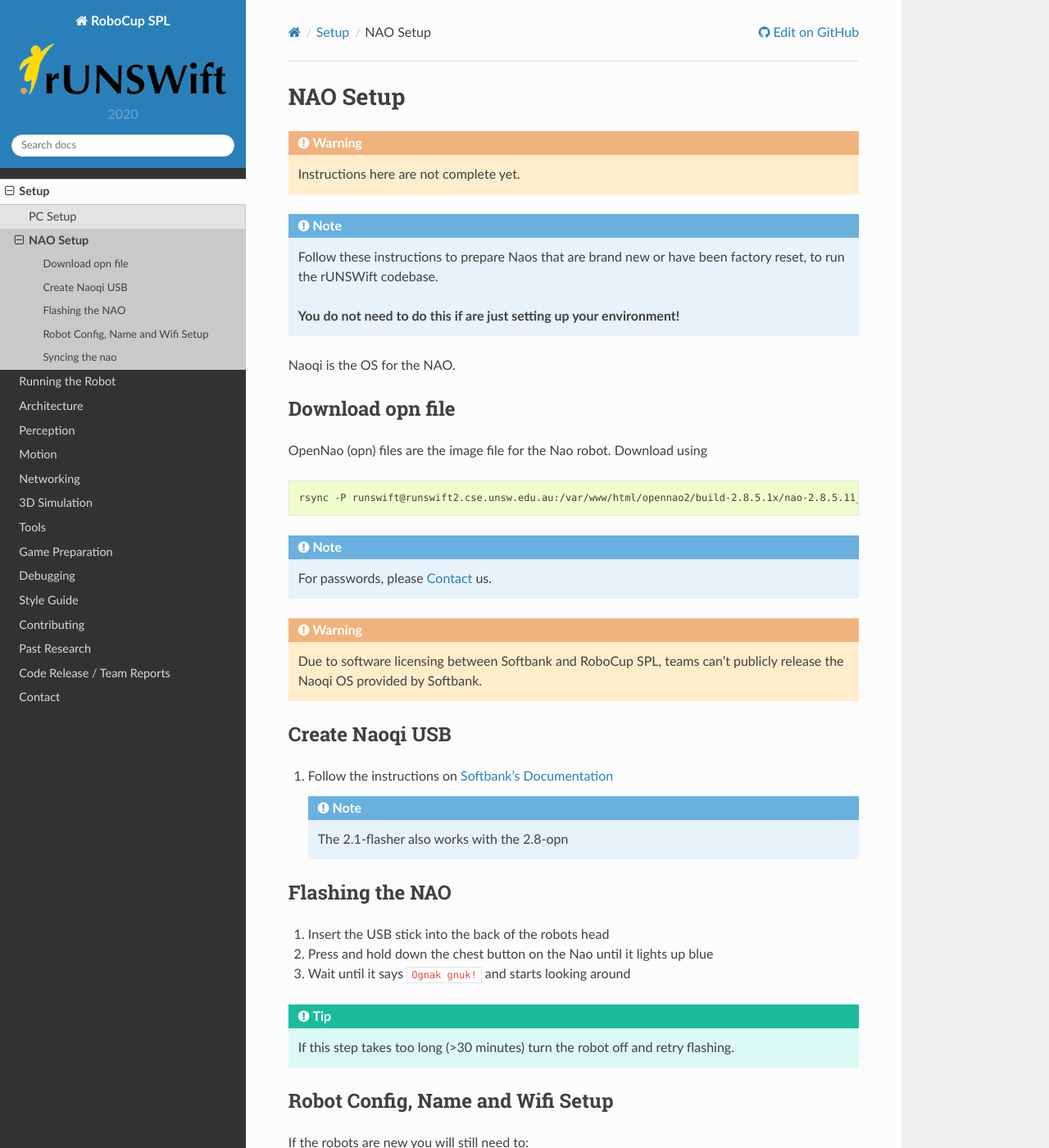
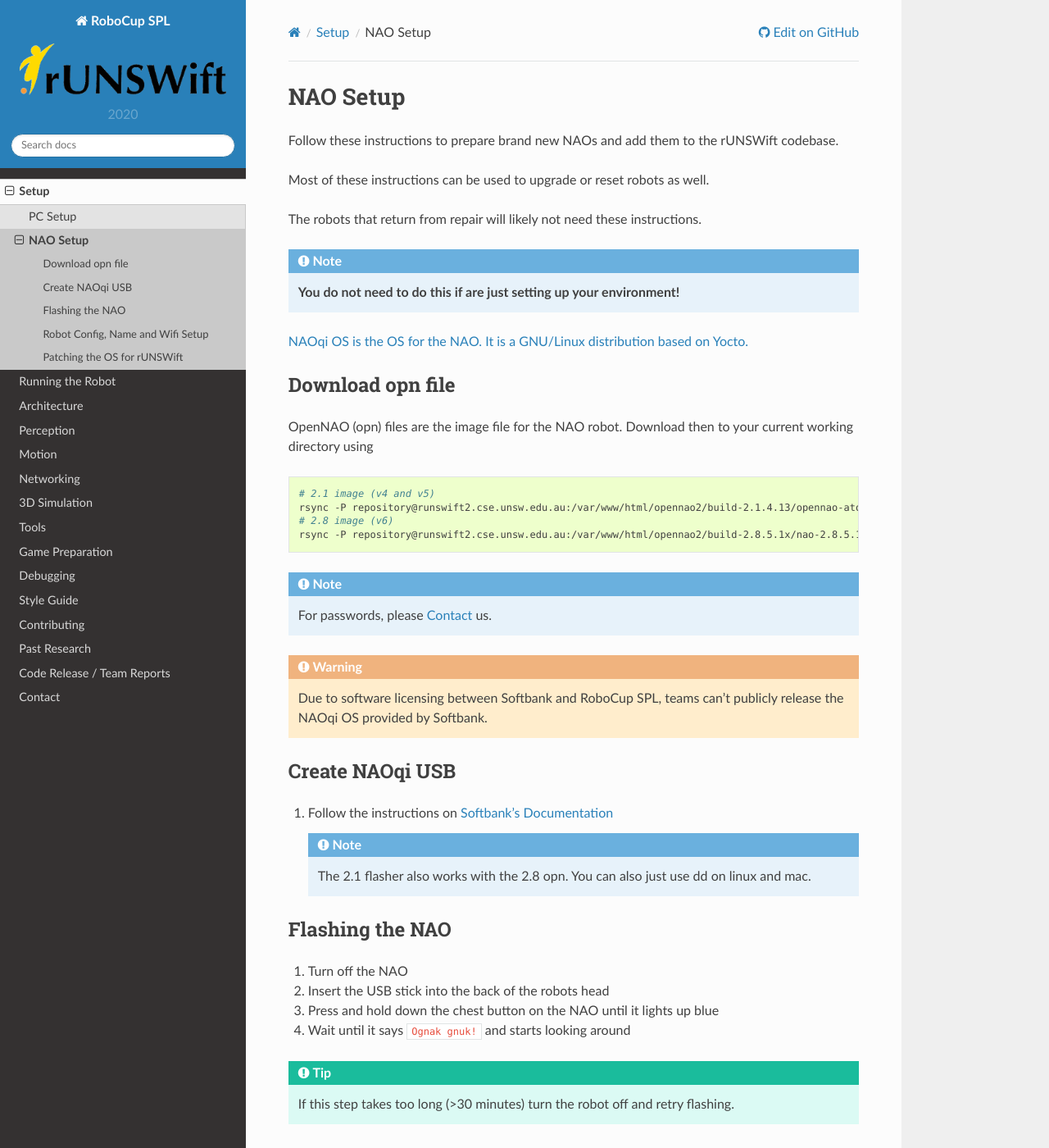
Before and after one commit to UNSWComputing/rUNSWift-docs, a Sphinx documentation site: the page built from source/setup/nao_setup.rst, in a window 1280 px wide and 1400 px high. Shown: the whole window at 82% size. Built offline with Sphinx 7.4.7 and the Read the Docs theme 2.0.0, drawn with Linux system fonts in a browser that asks for light colours; some of the changed text lies outside the part shown.

```diff
--- a/source/setup/nao_setup.rst
+++ b/source/setup/nao_setup.rst
@@ -2,53 +2,58 @@
 NAO Setup
 #########
 
-.. warning::
-    Instructions here are not complete yet.
+Follow these instructions to prepare brand new NAOs and add them to the rUNSWift codebase.
+
+Most of these instructions can be used to upgrade or reset robots as well.
+
+The robots that return from repair will likely not need these instructions.
 
 .. note::
-    Follow these instructions to prepare Naos that are brand new or have been
-    factory reset, to run the rUNSWift codebase.
+ **You do not need to do this if are just setting up your environment!**
 
-    **You do not need to do this if are just setting up your environment!**
-
-Naoqi is the OS for the NAO.
+`NAOqi OS is the OS for the NAO.  It is a GNU/Linux distribution based on Yocto.
+<http://doc.aldebaran.com/2-8/dev/tools/opennao.html>`_
 
 
 *****************
 Download opn file
 *****************
 
-OpenNao (opn) files are the image file for the Nao robot.
-Download using
+OpenNAO (opn) files are the image file for the NAO robot.
+Download then to your current working directory using
 
 .. code-block:: bash
 
-    rsync -P runswift@runswift2.cse.unsw.edu.au:/var/www/html/opennao2/build-2.8.5.1x/nao-2.8.5.11_ROBOCUP_ONLY_with_root.opn .
+    # 2.1 image (v4 and v5)
+    rsync -P repository@runswift2.cse.unsw.edu.au:/var/www/html/opennao2/build-2.1.4.13/opennao-atom-system-image-2.1.4.13_2015-08-27.opn .
+    # 2.8 image (v6)
+    rsync -P repository@runswift2.cse.unsw.edu.au:/var/www/html/opennao2/build-2.8.5.1x/nao-2.8.5.11_ROBOCUP_ONLY_with_root.opn .
 
 .. note::
     For passwords, please :ref:`contact` us.
 
 .. warning::
-    Due to software licensing between Softbank and RoboCup SPL, teams can't publicly release the Naoqi OS provided by Softbank.
+    Due to software licensing between Softbank and RoboCup SPL, teams can't publicly release the NAOqi OS provided by Softbank.
 
 
 ****************
-Create Naoqi USB
+Create NAOqi USB
 ****************
 
 #.  Follow the instructions on
     `Softbank's Documentation <http://doc.aldebaran.com/2-1/software/naoflasher/naoflasher.html>`_
 
     .. note::
-        The 2.1-flasher also works with the 2.8-opn
+        The 2.1 flasher also works with the 2.8 opn.  You can also just use dd on linux and mac.
 
 
 ****************
 Flashing the NAO
 ****************
 
+#. Turn off the NAO
 #. Insert the USB stick into the back of the robots head
-#. Press and hold down the chest button on the Nao until it lights up blue
+#. Press and hold down the chest button on the NAO until it lights up blue
 #. Wait until it says ``Ognak gnuk!`` and starts looking around
 
 .. tip::
@@ -57,7 +62,7 @@
 *********************************
 Robot Config, Name and Wifi Setup
 *********************************
-If the robots are new you will still need to:
+**If the robots are new** you will need to:
 
 * Add ``<robot-name>`` to the list of robot names in ``$RUNSWIFT_CHECKOUT_DIR/bin/source.sh``
 * Add ``<robot-name>`` and the ip address of the robot to ``utils/wifitools/updateWlanSetup.py``
@@ -65,10 +70,17 @@
 * Create a copy of the default ``.cfg`` file called``<robot-name>.cfg`` in ``$RUNSWIFT_CHECKOUT_DIR/image/home/nao/data/configs/body/``
 
 *********************************
-Syncing the nao
+Patching the OS for rUNSWift
 *********************************
 Finally, for all robots, run
 
 .. code-block:: bash
 
-    nao_sync -s
+    nao_sync -s -h <hostname> <robot-name>
+
+.. tip::
+
+    ``<hostname>`` is likely ``nao.local`` for new or factory reset robots.
+
+    Robots that are flashed without factory reset should retain their hostnames and you don't
+    need to specify ``-h <hostname>`` and ``<<robot-name>.local`` will be used automatically.
```
